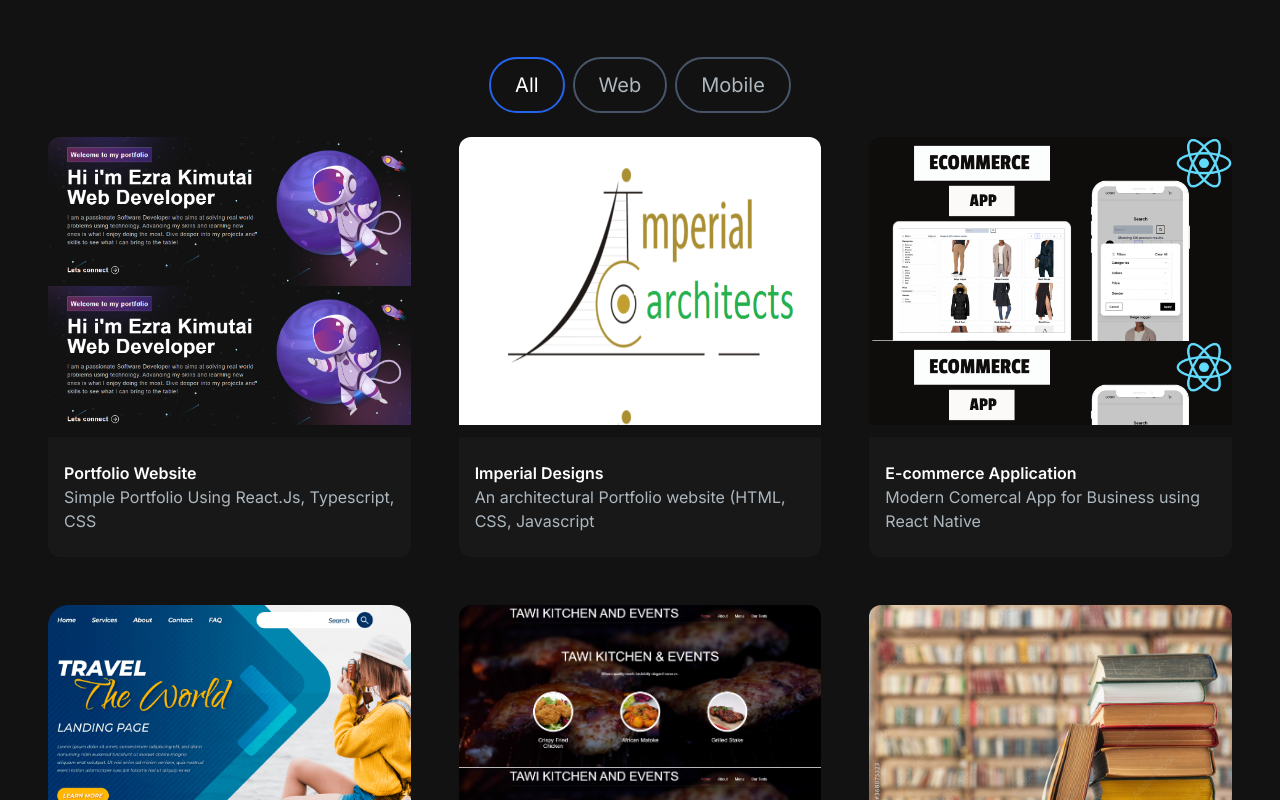
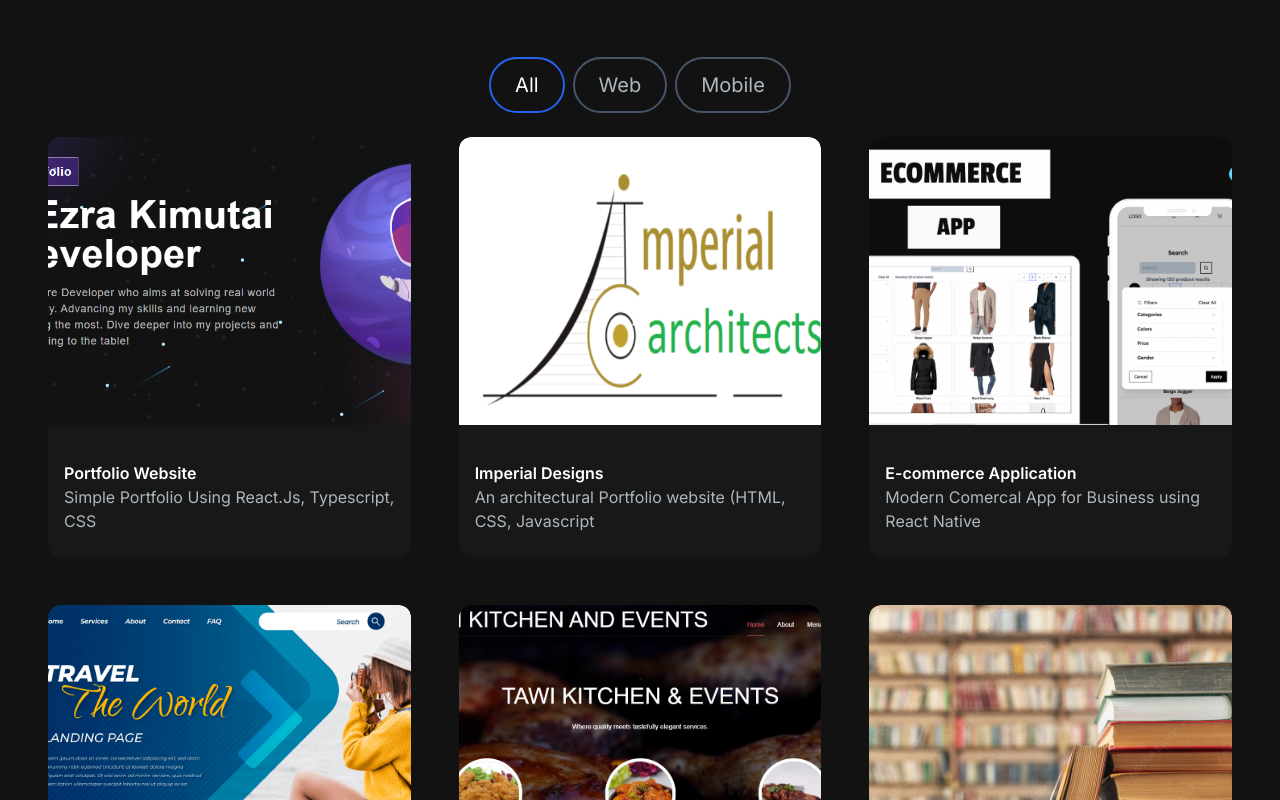
Before and after one commit to Ezrakimutai/Next.Js_Portfolio, a Next.js app: page / in a window 1280 px wide. Shown: the part 1260-2060 px from the top of the page. Built offline with nearby package versions, Linux system fonts and the light colour scheme.

Commit message:
Replaced div with Image from next/image

```diff
--- a/src/components/ProjectCard.tsx
+++ b/src/components/ProjectCard.tsx
@@ -13,15 +13,15 @@ interface ProjectCardProps {
 
 const ProjectCard: React.FC<ProjectCardProps> = ({ imgUrl, title, description , gitUrl, previewUrl}) => {
   return (
-    <div>
-      <div
-        className="group rounded-t-xl h-52 md:h-72 bg-center relative overflow-hidden"
+    <div className="bg-[#181818] rounded-xl overflow-hidden">
+      <div className="group rounded-t-xl h-52 md:h-72 bg-center relative overflow-hidden">
+        <Image
         src={imgUrl}
         alt={title}
         width={300}
         height={200}
-        style={{ background: `url(${imgUrl})`, backgroundSize: "contain" }}
-      >
+        className="object-cover w-full h-full"
+        />
         <div className="overlay absolute top-0 left-0 w-full h-full bg-[#181818] bg-opacity-0 hidden group-hover:flex group-hover:bg-opacity-80 transition-all duration-500 items-center justify-center">
           <Link
             href={gitUrl}
```
